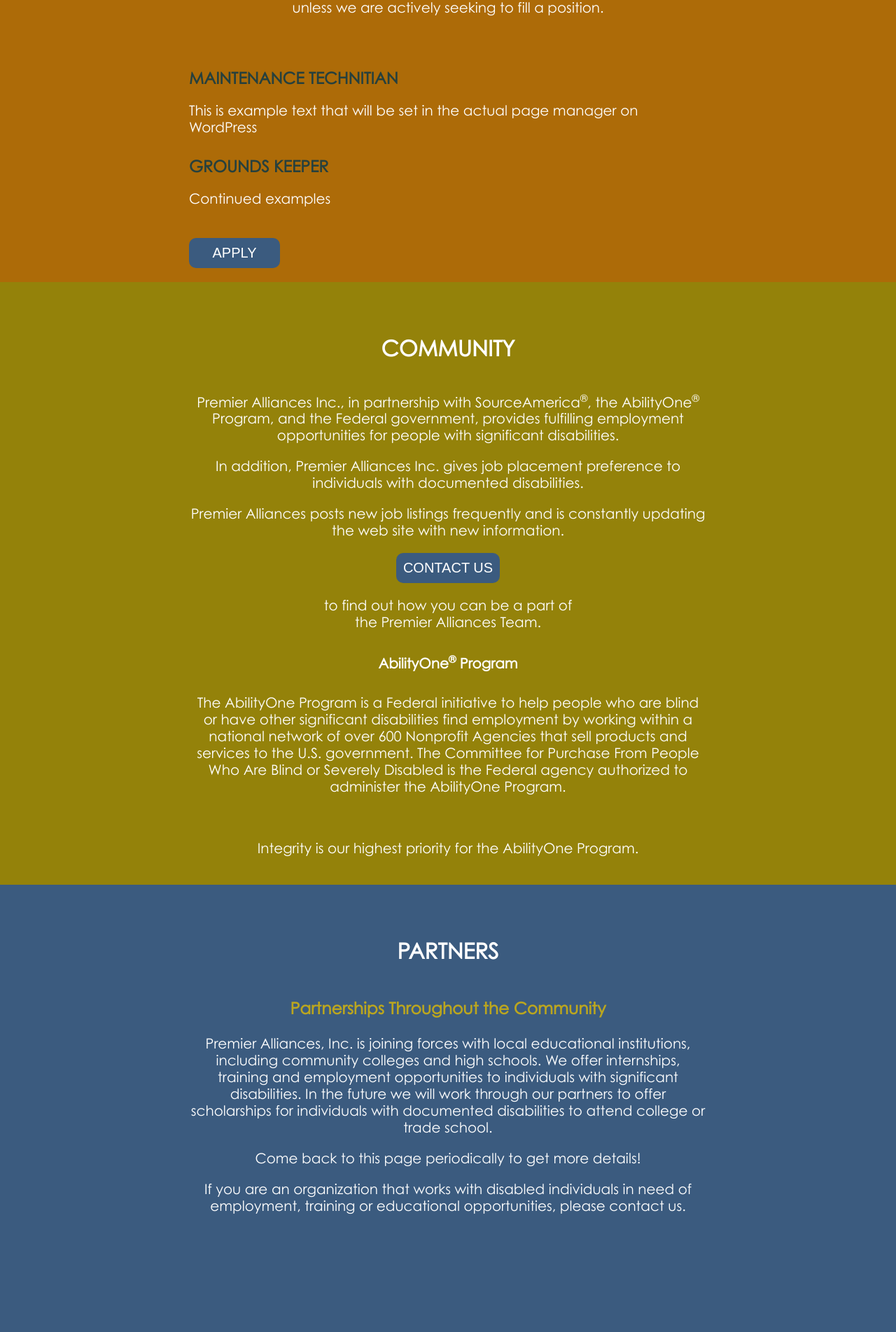
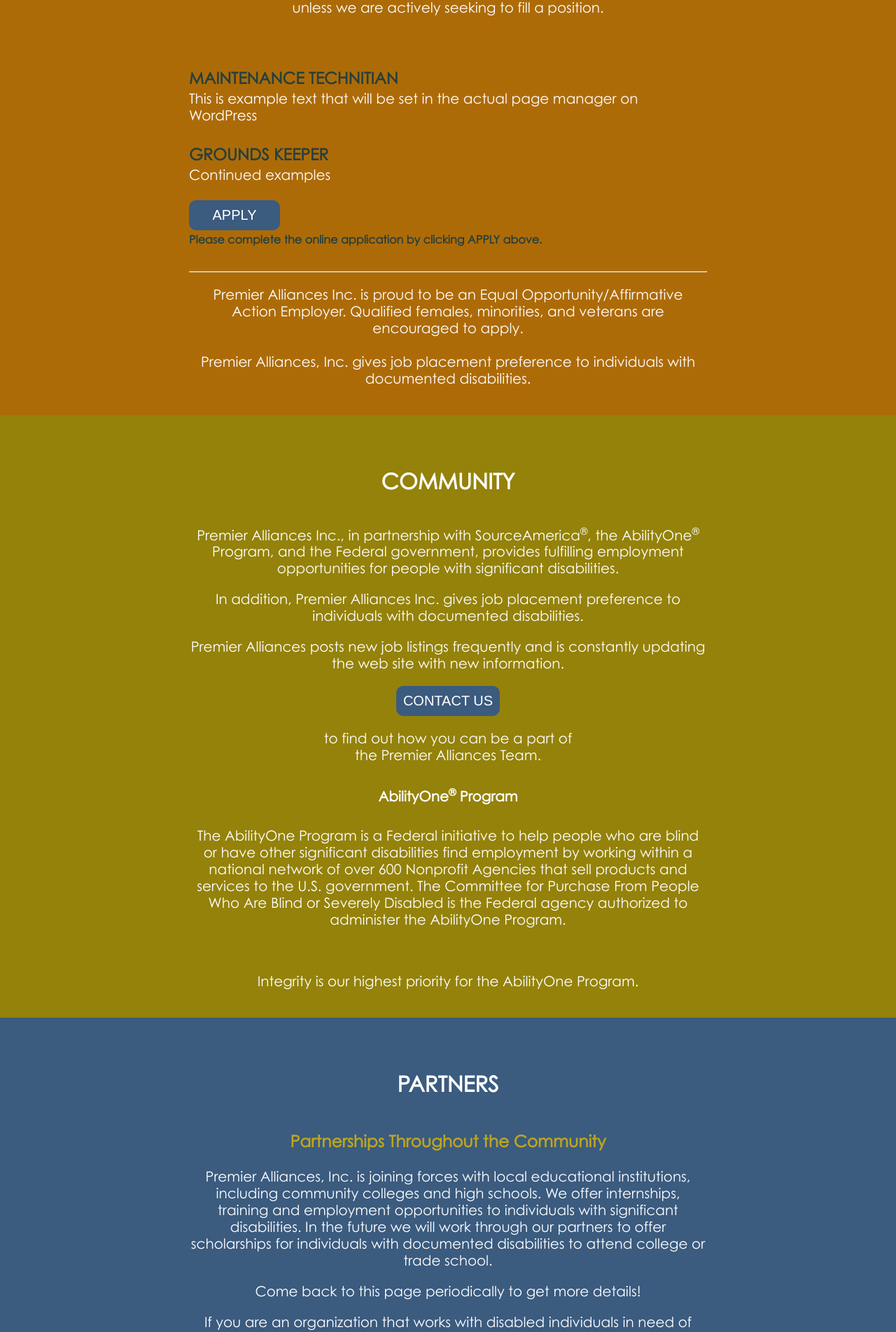
Before and after one commit to HTMLGhozt/Premier-Alliances, a React (Create React App) app: page / in a window 1280 px wide. Shown: the part 2342-4245 px from the top of the page at 70% size. Built offline with nearby package versions, Linux system fonts and the light colour scheme.

Commit message:
minor fixes

```diff
--- a/src/Components/Pages/page.css
+++ b/src/Components/Pages/page.css
@@ -36,5 +36,5 @@
   font-weight: bold;
 }
 .page.Partners {
-  min-height: 80vh;
+  min-height: 83vh;
 }
--- a/src/default-text.js
+++ b/src/default-text.js
@@ -16,12 +16,21 @@
     <br/>
     <div style="text-align: left">
       <h4>Maintenance Technitian</h4>
-      <p>This is example text that will be set in the actual page manager on WordPress</p>
+      <span>This is example text that will be set in the actual page manager on WordPress</span>
       <h4>Grounds Keeper</h4>
-      <p>Continued examples</p>
+      <span>Continued examples</span>
+      <br/>
       <br/>
       <button>Apply</button>
-    </div>`;
+      <br/>
+        <small style="font-size: 16px; color: #26403d; font-weight: bold">Please complete the online application by clicking APPLY above.</small>
+      <br/>
+      <br/>
+      <hr/>
+    </div>
+    <p>Premier Alliances Inc. is proud to be an Equal Opportunity/Affirmative Action Employer.
+Qualified females, minorities, and veterans are encouraged to apply.<br/></br/>
+Premier Alliances, Inc. gives job placement preference to individuals with documented disabilities.</p>`;
 
 export const communityText = `
   <p>
--- a/src/index.css
+++ b/src/index.css
@@ -23,6 +23,7 @@
   /* c 75 m 58 y 60 k 17 355955 */
   color: #26403d;
   text-transform: uppercase;
+  font-weight: bold;
   margin-bottom: 3px;
   font-size: 23px;
 }
```
